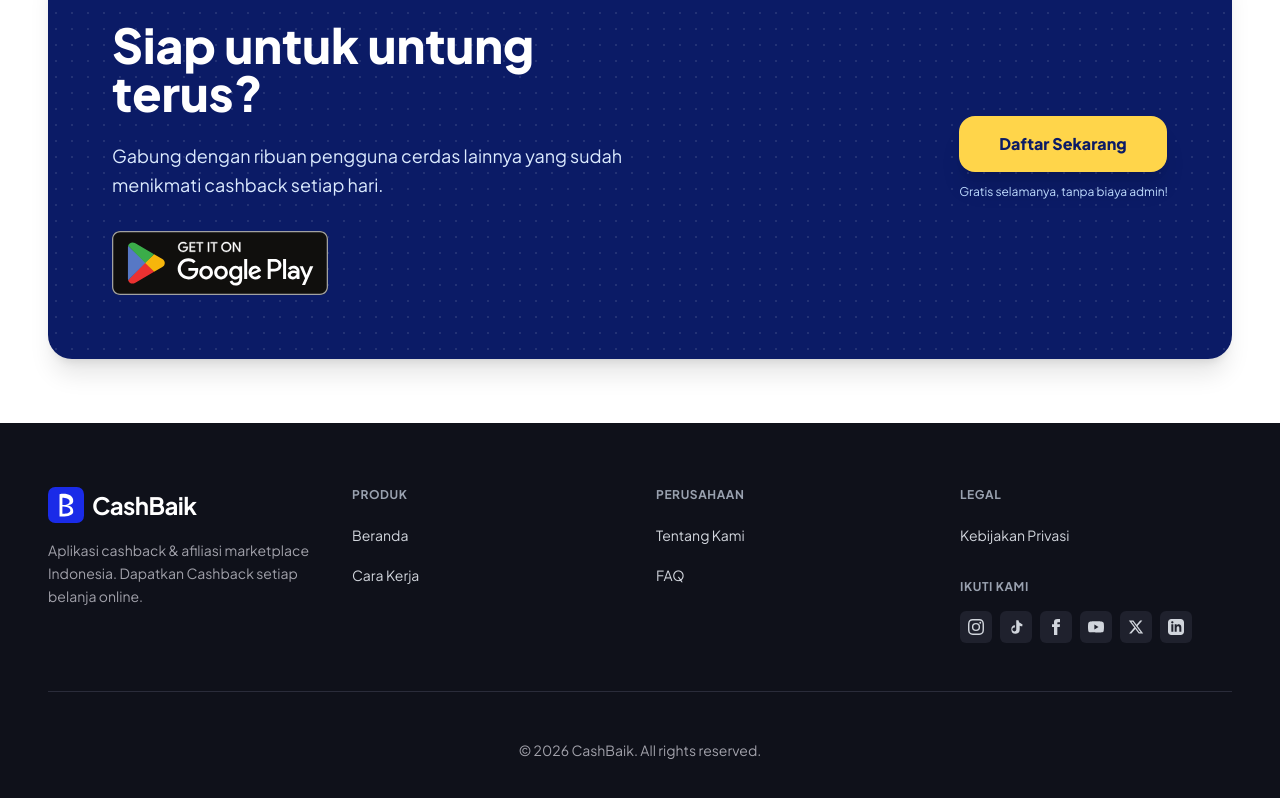
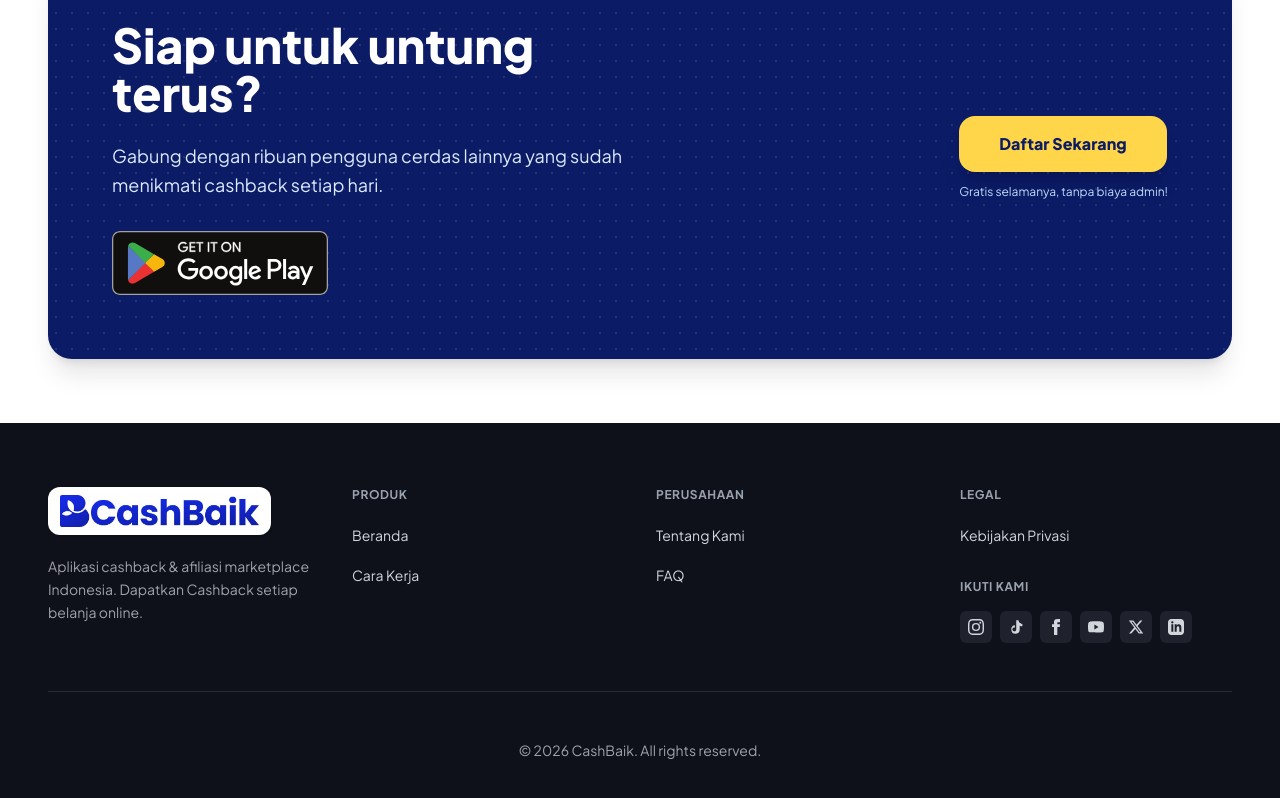
Before and after one commit to rosalindahayin58-source/CashBaik.com, a Vue app: page / in a window 1280 px wide. Shown: the part 2066-2864 px from the top of the page. Built offline with nearby package versions, Linux system fonts and the light colour scheme.

Commit message:
Update semua perubahan

```diff
--- a/src/components/FooterSection.vue
+++ b/src/components/FooterSection.vue
@@ -4,19 +4,15 @@
       <div class="grid grid-cols-1 md:grid-cols-4 md:gap-8 gap-10 mb-12 border-b border-[#2a2c3a] pb-12">
         <!-- Brand column -->
         <div class="md:col-span-1">
-          <div class="flex items-center gap-2 mb-4">
-            <!-- Logo Icon: rounded square with leaf/B mark -->
-            <svg width="36" height="36" viewBox="0 0 100 100" fill="none" xmlns="http://www.w3.org/2000/svg">
-              <rect width="100" height="100" rx="20" ry="20" fill="#1a2be8"/>
-              <!-- Leaf shape (white) -->
-              <path d="M 32 20 C 50 16, 72 22, 70 40 C 68 52, 52 50, 52 50 C 52 50, 72 52, 70 70 C 68 84, 32 82, 32 82 Z" fill="white"/>
-              <!-- Inner cutout top lobe -->
-              <path d="M 40 30 C 40 30, 62 30, 60 41 C 58 52, 40 50, 40 50 Z" fill="#1a2be8"/>
-              <!-- Inner cutout bottom lobe -->
-              <path d="M 40 54 C 40 54, 64 54, 62 66 C 60 76, 40 74, 40 74 Z" fill="#1a2be8"/>
-            </svg>
-            <!-- Brand name in white -->
-            <span class="font-bold text-2xl text-white tracking-tight">CashBaik</span>
+          <!-- Logo wrapped in white pill — stands out cleanly on dark footer -->
+          <div class="mb-5">
+            <div class="inline-flex items-center bg-white rounded-xl px-3 py-2 shadow-sm">
+              <img
+                src="/images/logo.jpg"
+                alt="CashBaik Logo"
+                class="h-8 w-auto object-contain"
+              />
+            </div>
           </div>
           <p class="text-[#a1a1aa] text-sm leading-relaxed max-w-xs">
             Aplikasi cashback & afiliasi marketplace Indonesia. Dapatkan Cashback setiap belanja online.
```
